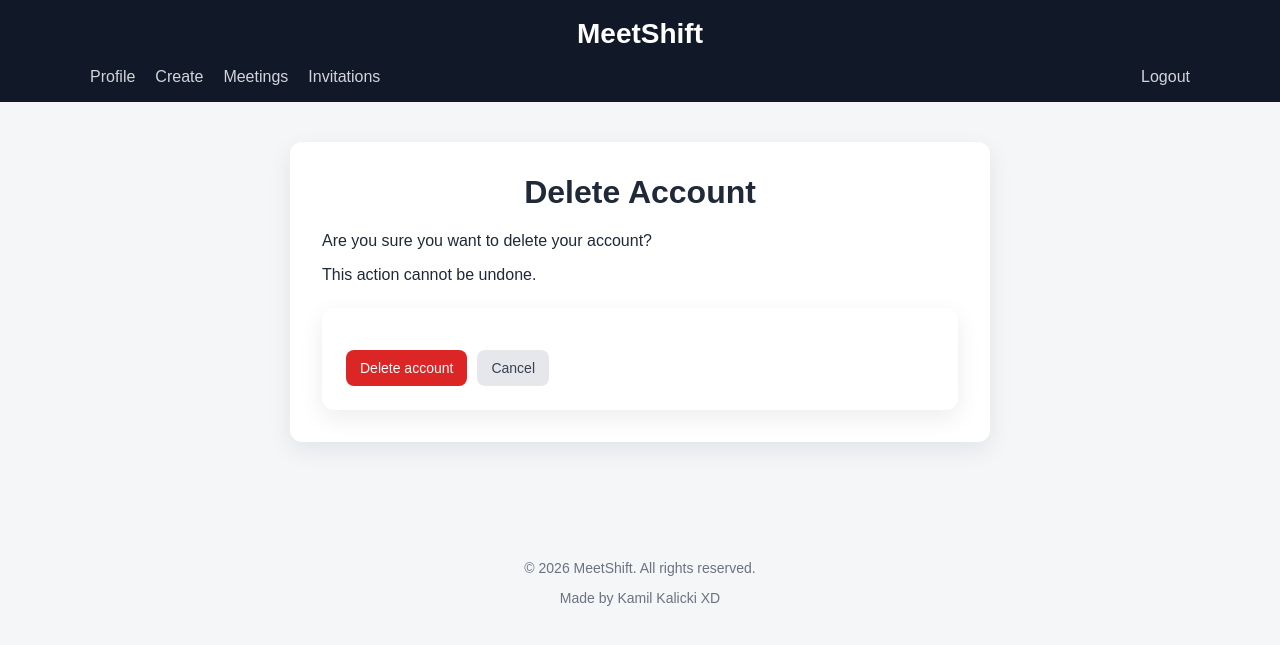
After one commit to Kali2114/MeetShift, a Django app: page /user/account/delete/ in a window 1280 px wide. The commit adds this page. Shown: the top 645 px of the page. Run offline with Django 5.2, Linux system fonts and the light colour scheme; the visitor is signed in with stand-in values (Sample User, id 1).

Commit message:
added full delete user feature.

```diff
--- a/app/core/static/css/style.css
+++ b/app/core/static/css/style.css
@@ -377,3 +377,11 @@ textarea {
     color: #2563eb;
     text-decoration: none;
 }
+
+.btn.danger {
+    background: #dc2626;
+}
+
+.btn.danger:hover {
+    background: #b91c1c;
+}
--- a/app/core/templates/user/account_settings.html
+++ b/app/core/templates/user/account_settings.html
@@ -14,7 +14,7 @@
                 Change password
             </a>
 
-            <a href="#" class="btn secondary">
+            <a href="{% url 'user:user-delete' %}" class="btn secondary">
                 Delete account
             </a>
         </div>
--- /dev/null
+++ b/app/core/templates/user/user_delete.html
@@ -0,0 +1,31 @@
+{% extends "base.html" %}
+
+{% block content %}
+<div class="profile-container">
+    <div class="profile-card">
+        <h1>Delete Account</h1>
+
+        <p>
+            Are you sure you want to delete your account?
+        </p>
+
+        <p>
+            This action cannot be undone.
+        </p>
+
+        <form method="post" class="profile-form">
+            {% csrf_token %}
+
+            <div class="form-actions">
+                <button type="submit" class="btn danger">
+                    Delete account
+                </button>
+
+                <a href="{% url 'user:account-settings' %}" class="btn secondary">
+                    Cancel
+                </a>
+            </div>
+        </form>
+    </div>
+</div>
+{% endblock %}
--- a/app/user/urls.py
+++ b/app/user/urls.py
@@ -32,4 +32,9 @@ urlpatterns = [
         PasswordChangeView.as_view(template_name="user/password_change.html"),
         name="password-change",
     ),
+    path(
+        "account/delete/",
+        views.UserDeleteView.as_view(),
+        name="user-delete",
+    ),
 ]
--- a/app/user/views.py
+++ b/app/user/views.py
@@ -2,7 +2,13 @@ from core.models import UserProfile
 from django.contrib.auth.mixins import LoginRequiredMixin
 from django.shortcuts import get_object_or_404
 from django.urls import reverse_lazy
-from django.views.generic import CreateView, DetailView, TemplateView, UpdateView
+from django.views.generic import (
+    CreateView,
+    DeleteView,
+    DetailView,
+    TemplateView,
+    UpdateView,
+)
 from user.forms import UserEditForm, UserProfileForm, UserRegisterForm
 
 
@@ -66,3 +72,14 @@ class UserUpdateView(LoginRequiredMixin, UpdateView):
     def get_object(self, queryset=None):
         """Return current user."""
         return self.request.user
+
+
+class UserDeleteView(LoginRequiredMixin, DeleteView):
+    """Delete current user account."""
+
+    template_name = "user/user_delete.html"
+    success_url = reverse_lazy("login")
+
+    def get_object(self, queryset=None):
+        """Return current user."""
+        return self.request.user
```
Also changed, not shown: app/user/tests/test_view.py (+23 -0 lines).
